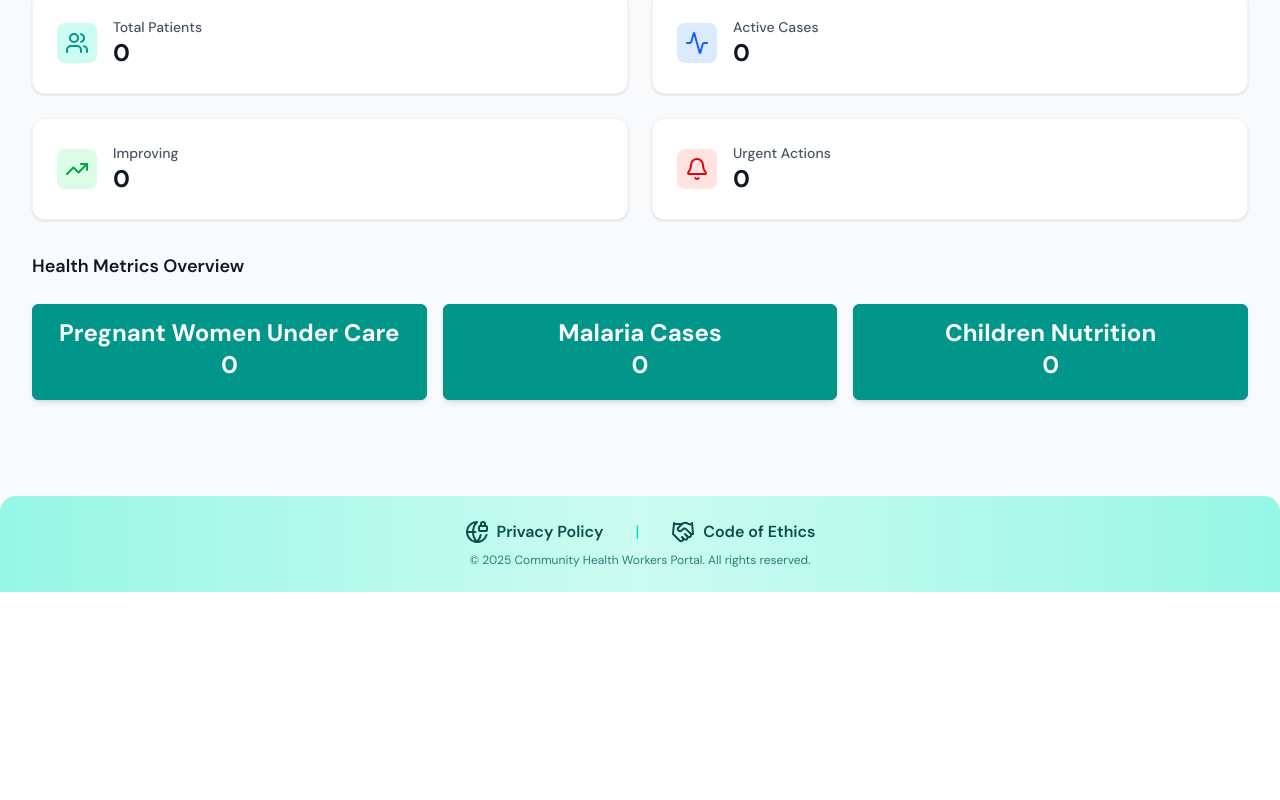
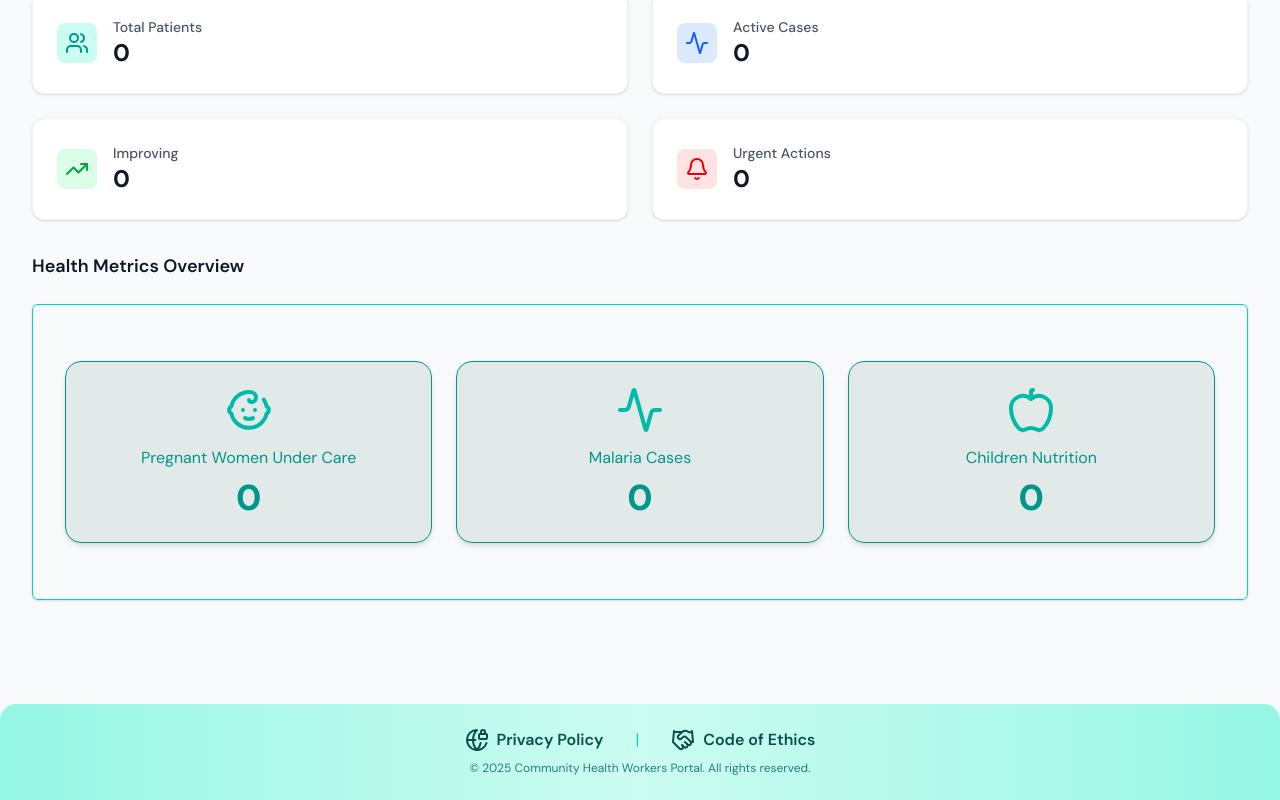
Before and after one commit to tuyishimejohnson/capstone-project, a React (Vite) app: page /dashboard in a window 1280 px wide. Shown: the part 515-1315 px from the top of the page. Before the commit the page ends 1107 px from the top, so only its background shows below. Built offline with nearby package versions, Linux system fonts and the light colour scheme; no server answers; a web font is replaced by a local one.

Commit message:
update the styles of health metrics section

```diff
--- a/src/components/dashboard/Dashboard.tsx
+++ b/src/components/dashboard/Dashboard.tsx
@@ -9,6 +9,8 @@ import {
   Clock,
   Plus,
   BotMessageSquare,
+  Apple,
+  Baby
 } from "lucide-react";
 import { AvailabilityModal } from "./Availability/AvailabilityModal";
 import { AvailabilityDisplay } from "./Availability/AvailabilityDisplay";
@@ -329,34 +331,42 @@ export const Dashboard: React.FC<DashboardProps> = ({ onLogout }) => {
         </div>
 
         {/* Health Metrics */}
-        <div className="mb-8">
+        <div className="mb-10">
           <h3 className="text-lg font-semibold text-gray-900 mb-6">
             Health Metrics Overview
           </h3>
-          <div className="grid grid-cols-1 md:grid-cols-2 lg:grid-cols-3 gap-4 font-bold h-24 text-gray-50 text-center text-2xl">
+
+
+<div className="grid grid-cols-1 md:grid-cols-2 lg:grid-cols-3 gap-6 text-gray-50 text-center px-8 py-14 border border-teal-400 shadow-sm rounded-md">
+      {/* Pregnant Women Under Care */}
       <div
-              className="border border-teal-600 bg-teal-600 rounded-md shadow-md hover:translate-x-1 transition-all pt-3 hover:bg-transparent hover:text-gray-500"
+        className="flex flex-col items-center justify-center border border-teal-600 rounded-2xl shadow-md hover:scale-105 transition-transform bg-teal-900/10 p-6 cursor-pointer text-teal-600"
         onClick={() => setMaternalCase(true)}
       >
-              <h2>Pregnant Women Under Care</h2>
-              <span>{maternalData.length}</span>
+        <Baby className="w-12 h-12 mb-3 text-teal-500" />
+        <h2 className="mb-2">Pregnant Women Under Care</h2>
+        <span className="text-4xl font-extrabold">{maternalData.length}</span>
       </div>
+
+      {/* Malaria Cases */}
       <div
-              className="border border-teal-600 bg-teal-600 rounded-md shadow-md hover:translate-x-1 transition-all pt-3 hover:bg-transparent hover:text-gray-500"
+        className="flex flex-col items-center justify-center border border-teal-600 rounded-2xl shadow-md hover:scale-105 transition-transform bg-teal-900/10 p-6 cursor-pointer text-teal-600"
         onClick={() => setActiveCases(true)}
       >
-              <h2>Malaria Cases</h2>
-              <span>{malariaCases.length}</span>
+        <Activity className="w-12 h-12 mb-3 text-teal-500" />
+        <h2 className="mb-2">Malaria Cases</h2>
+        <span className="text-4xl font-extrabold">{malariaCases.length}</span>
       </div>
+
+      {/* Children Nutrition */}
       <div
-              className="border border-teal-600 bg-teal-600 rounded-md shadow-md hover:translate-x-1 transition-all pt-3 hover:bg-transparent hover:text-gray-500"
+        className="flex flex-col items-center justify-center border border-teal-600 rounded-2xl shadow-md hover:scale-105 transition-transform bg-teal-900/10 p-6 cursor-pointer text-teal-600"
         onClick={() => setNutritionCase(true)}
       >
-              <h2>Children Nutrition</h2>
-              <span>{nutritionData.length}</span>
+        <Apple className="w-12 h-12 mb-3 text-teal-500" />
+        <h2 className="mb-2">Children Nutrition</h2>
+        <span className="text-4xl font-extrabold">{nutritionData.length}</span>
       </div>
-
-            {}
     </div>
         </div>
       </main>
```
Lines whose indentation alone changed are shown as unchanged.
